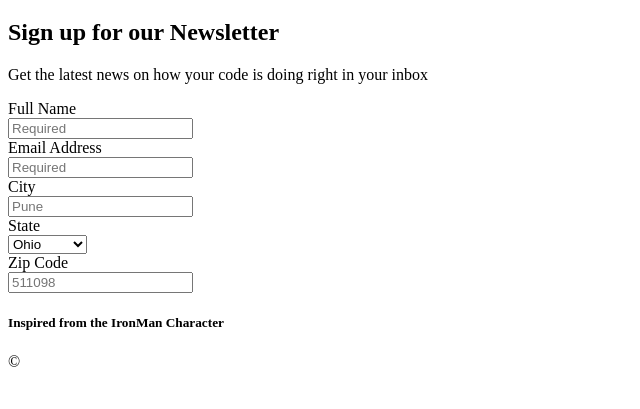
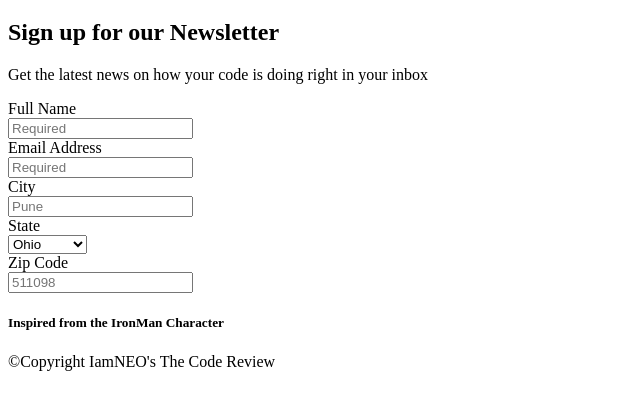
Before and after one commit to iamneo-production/feeccdccafaeaafc305477342bbaaaabbcbbfefone, a plain HTML site: page public/index.html in a window 1280 px wide. Shown: the part 61-470 px from the top of the page, without its empty margins (0-640 px from the left). Drawn offline with Linux system fonts and the light colour scheme.

Commit message:
Backup Commit

```diff
--- a/public/index.html
+++ b/public/index.html
@@ -39,5 +39,5 @@
 
 
 </body>
-<footer>© </footer>
+<footer>©Copyright IamNEO's The Code Review</footer>
 </html>
```
